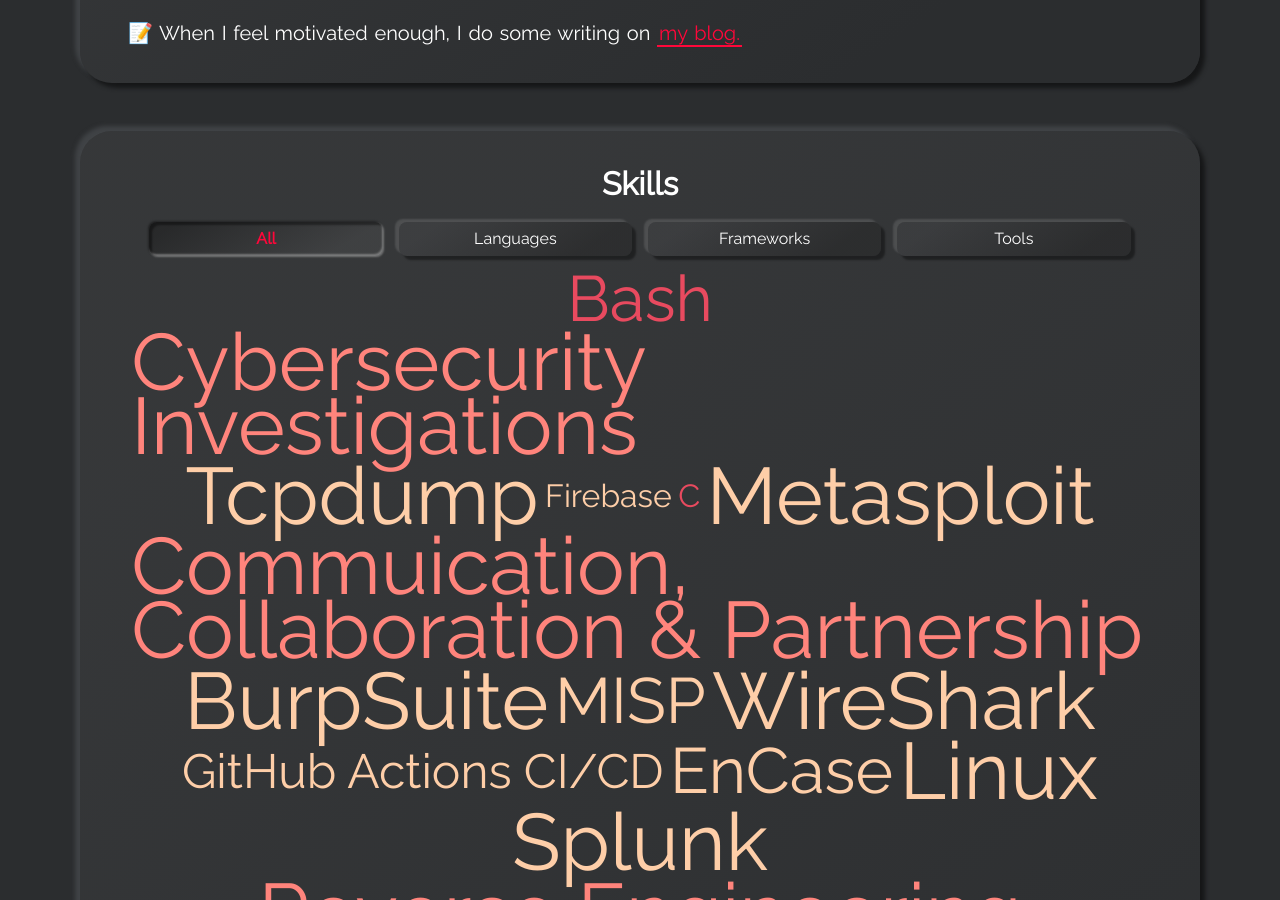
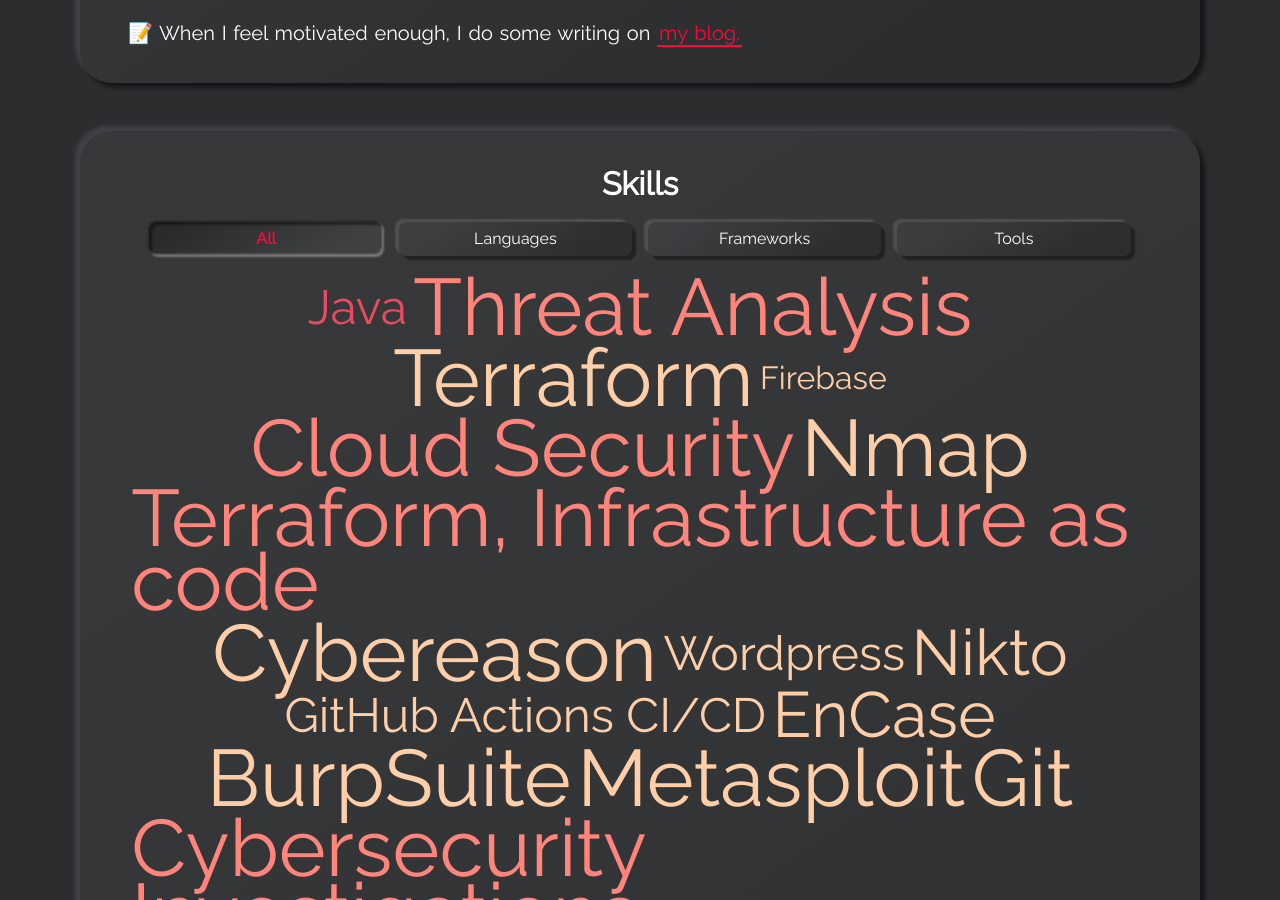
Before and after one commit to giddy-mpungu/giddy-mpungu.github.io, a Jekyll site: the page built from index.html, in a window 1280 px wide and 900 px high, scrolled down 1467 px. Built offline with Jekyll 4.4.1, drawn with Linux system fonts in a browser that asks for light colours; some of the changed text lies outside the part shown.

Commit message:
Update skills

```diff
--- a/_data/skills-frameworks.yml
+++ b/_data/skills-frameworks.yml
@@ -9,6 +9,9 @@
   weight: 5
 
 - name: Threat Analysis
+  weight: 5
+
+- name: Cloud Security
   weight: 5
 
 - name: Vulnerability Scanning
@@ -37,3 +40,6 @@
 
 - name: AI & Data science research
   weight: 5
+
+- name: Terraform, Infrastructure as code
+  weight: 5
--- a/_data/timeline.yml
+++ b/_data/timeline.yml
@@ -36,8 +36,9 @@
     - tag: SIEM (InsightIDR, DarkTrace, WithSecure)
     - tag: threat Intelligence & Analysis
     - tag: Digital Forensics
+    - tag: Cloud Security (AWS Security)
     - tag: Security Operations
-    - tag: Endpoint Security (Kaspersky, Microsoft Intune, Defender for Endpoint)
+    - tag: Endpoint Security (Kaspersky, Microsoft Intune, Defender for Endpoint, Cybereason)
     - tag: Penetration Testing
     - tag: Scripting and automation
     - tag: Security Awareness Training
```
Also changed, not shown: _data/projects.yml (+8 -0 lines), _data/skills-tools.yml (+21 -0 lines).
